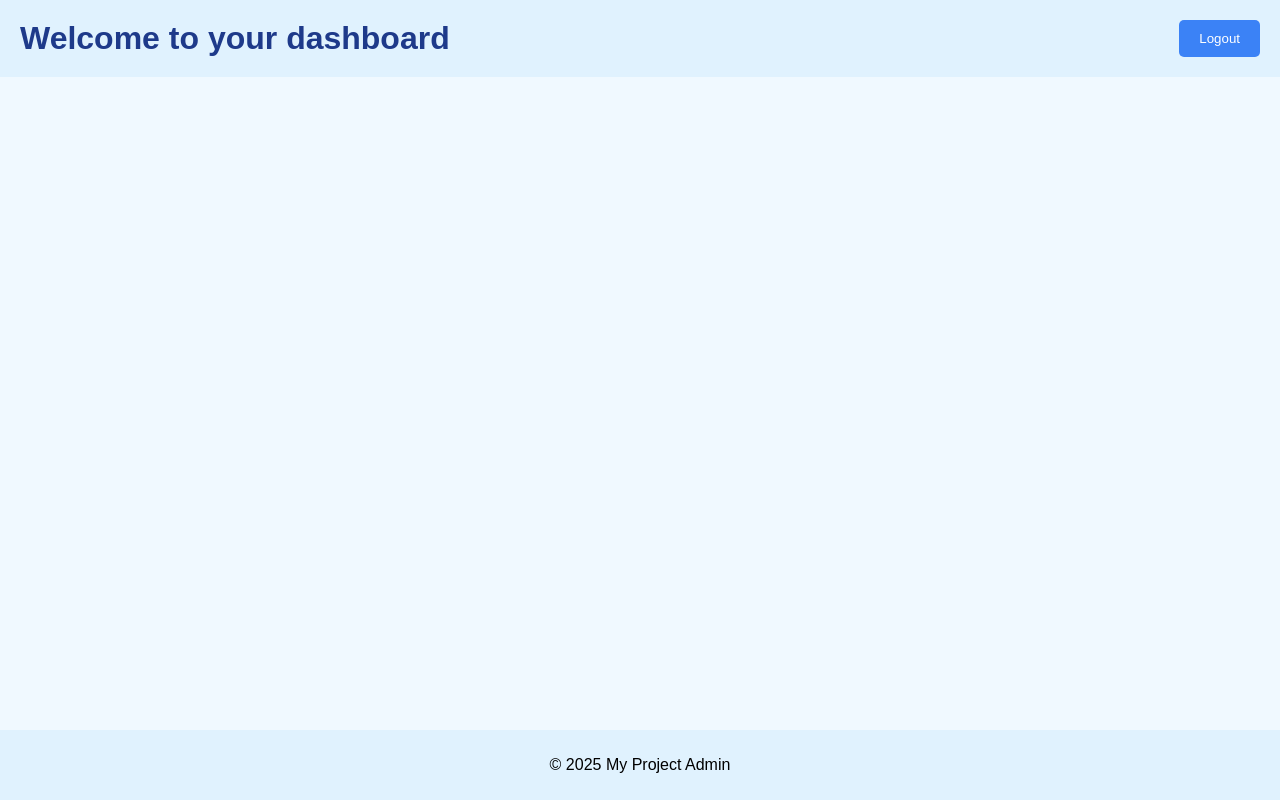
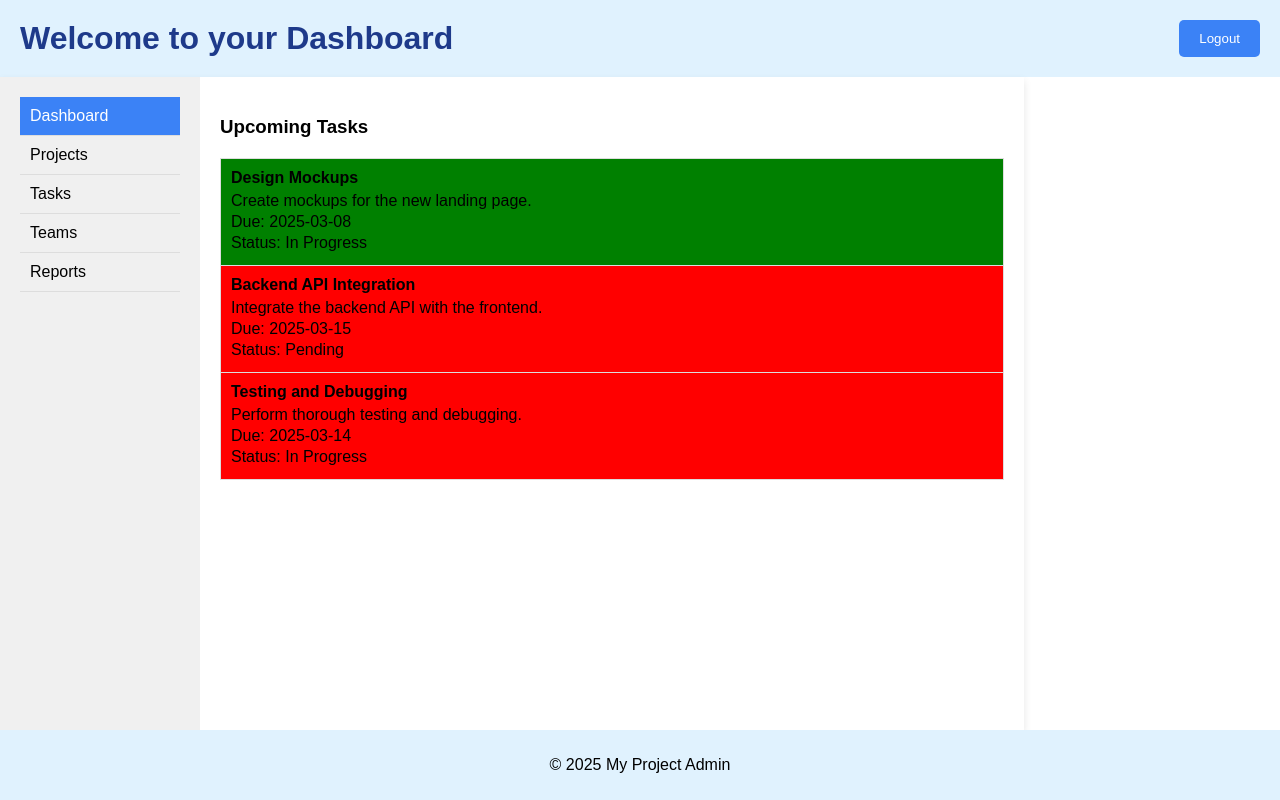
Before and after one commit to gamepow/project-myfinances-tool-web, a React (Create React App) app: page /dashboard in a window 1280 px wide. Built offline with nearby package versions, Linux system fonts and the light colour scheme; sample sign-in values are in the browser's storage.

Commit message:
Login fix

```diff
--- a/src/App.js
+++ b/src/App.js
@@ -6,6 +6,7 @@ import { NavigationProvider } from './context/NavigationContext';
 import Landingpage from './containers/LandingPage';
 import Loginpage from './containers/Login';
 import Dashboardpage from './containers/Dashboard';
+import ProtectedRoute from './components/ProtectedRoute';
 
 function App() {
   return (
@@ -15,7 +16,13 @@ function App() {
           <Routes>
             <Route path="/" element={<Landingpage />} />
             <Route path="/login" element={<Loginpage />} />
-            <Route path="/dashboard" element={<Dashboardpage />} />
+            <Route path="/dashboard" element=
+              {
+                <ProtectedRoute>
+                  <Dashboardpage />
+                </ProtectedRoute>
+              }
+            />
           </Routes>
         </NavigationProvider>
       </UserProvider>
--- /dev/null
+++ b/src/components/ProtectedRoute.js
@@ -0,0 +1,23 @@
+import React, { useEffect } from "react";
+import { useNavigation } from '../context/NavigationContext';
+import { useUser } from '../context/UserContext';
+
+const ProtectedRoute = ({ children }) => {
+    const { user } = useUser();
+    const navigate = useNavigation();
+
+    useEffect(() => {
+        if (!user) {
+            // redirect to login page
+            navigate('/login', { replace:true});
+        }
+    }, [user, navigate]);
+
+    if(!user){
+        return null; // prevent rendering children before redirection
+    }
+
+    return children;
+};
+
+export default ProtectedRoute;
--- a/src/components/css/Dashboard.css
+++ b/src/components/css/Dashboard.css
@@ -26,22 +26,83 @@
   cursor: pointer;
 }
 
-  .dashboardPage main {
+.dashboardContainer {
+  display: flex;
+  width: 80%; /* Adjust width as needed */
+  max-width: 1200px; /* Optional: set a max-width */
+  height: 90%; /* Adjust height as needed */
+  box-shadow: 0 4px 8px rgba(0, 0, 0, 0.1); /* Optional: add a shadow */
+}
+
+.dashboardMenu {
+  width: 200px;
+  background-color: #f0f0f0;
+  padding: 20px;
+  box-sizing: border-box;
+}
+
+.dashboardMenu ul {
+  list-style: none;
+  padding: 0;
+  margin: 0;
+}
+
+.dashboardMenu li {
+  padding: 10px;
+  cursor: pointer;
+  border-bottom: 1px solid #ddd;
+}
+
+.dashboardMenu li:hover {
+  background-color: #e0e0e0;
+}
+
+.dashboardMenu li.active {
+  background-color: #3b82f6; /* Highlight color */
+  color: white; /* Text color */
+}
+
+.dashboardContent {
   flex: 1;
   display: flex;
-    justify-content: center;
-    align-items: center;
-    background-color: #f0f9ff;
+  flex-direction: column;
 }
 
-  .dashboardPage main div {
-    text-align: center;
+.dashboardContent main {
+  flex: 1;
+  padding: 20px;
 }
 
-  .dashboardPage main h2 {
-    color: #1e3a8a;
+/* Tasks styles */
+
+.dashboardContent main table {
+  width: 100%;
+  border-collapse: collapse;
+  margin-top: 20px;
 }
 
-  .dashboardPage main p {
-    color: #4b5563;
+.dashboardContent main table td {
+  border: 1px solid #ddd;
+  padding: 10px;
 }
+
+.task-cell {
+  text-align: left;
+}
+
+.task-title {
+  font-weight: bold;
+  margin-bottom: 5px;
+}
+
+.task-description,
+.task-due-date,
+.task-status {
+  margin-bottom: 3px;
+}
+
+.dashboardContent main table tr:nth-child(even) {
+  background-color: #f9f9f9;
+}
+
+/* End Tasks styles*/
--- a/src/containers/Dashboard.js
+++ b/src/containers/Dashboard.js
@@ -1,52 +1,115 @@
 import React from 'react';
 import { useUser } from '../context/UserContext';
 import { useNavigation } from '../context/NavigationContext';
+import { useLocation } from 'react-router-dom';
 import '../components/css/Main.css';
 import '../components/css/Dashboard.css';
 
 function Dashboard(){
-    const { user, logout } = useUser();
-
+    const { logout } = useUser();
     const navigate = useNavigation();
+    const location = useLocation(); // Get current location
 
     const handleLogout = () => {
         logout();
         navigate('/');
     };
 
-    const handleLoginPage = () => {
-        navigate('/login')
+    const handleMenuClick = (route) => {
+        navigate(route);
     }
 
-    if (!user) {
-        return (
-            <div className="landingPage">
-                <header>
-                    <h1>My Project Administrator</h1>
-                    <button onClick={handleLoginPage}>Login</button>
-                </header>
-                <main>
-                    <div>
-                        <p>Access not available, please authenticate first.</p>
-                        <button onClick={handleLoginPage}>Login</button>
-                    </div>
-                </main>
-                <footer>
-                    <p>&copy; {new Date().getFullYear()} My Project Admin</p>
-                </footer>
-            </div>
-        );
-    }
+    // TODO: Delete this placeholder once DB is connected
+    const tasks = [
+        {
+        title: 'Design Mockups',
+        description: 'Create mockups for the new landing page.',
+        dueDate: '2025-03-08',
+        status: 'In Progress',
+        },
+        {
+        title: 'Backend API Integration',
+        description: 'Integrate the backend API with the frontend.',
+        dueDate: '2025-03-15',
+        status: 'Pending',
+        },
+        {
+        title: 'Testing and Debugging',
+        description: 'Perform thorough testing and debugging.',
+        dueDate: '2025-03-14',
+        status: 'In Progress',
+        },
+    ];
+
+    const getTaskColor = (dueDate) => {
+        const today = new Date();
+        const due = new Date(dueDate);
+        const diffTime = today - due;
+        const diffDays = Math.ceil(diffTime / (1000 * 60 * 60 * 24));
+
+        console.log(today);
+        console.log(diffDays);
+
+        if (diffDays > 5) {
+          return 'green';
+        } else if (diffDays >= 3 && diffDays <= 5) {
+          return 'yellow';
+        } else if (diffDays < 3) {
+          return 'red';
+        } else {
+          return 'gray';
+        }
+      };
 
     return (
 
         <div className="dashboardPage">
             <header>
-                <h1>Welcome to your dashboard</h1>
+                <h1>Welcome to your Dashboard</h1>
                 <button onClick={handleLogout}>Logout</button>
             </header>
-            <main>
-            </main>
+            <div className='dashboardContainer'>
+                <aside className="dashboardMenu">
+                    <ul>
+                        <li onClick={() => handleMenuClick('/dashboard')}
+                            className={location.pathname === '/dashboard' ? 'active' : ''}
+                        > Dashboard</li>
+                        <li
+                            onClick={() => handleMenuClick('/projects')}
+                            className={location.pathname === '/projects' ? 'active' : ''}
+                        > Projects</li>
+                        <li onClick={() => handleMenuClick('/tasks')}
+                            className={location.pathname === '/tasks' ? 'active' : ''}
+                        >Tasks</li>
+                        <li onClick={() => handleMenuClick('/teams')}
+                            className={location.pathname === '/teams' ? 'active' : ''}
+                        >Teams</li>
+                        <li onClick={() => handleMenuClick('/reports')}
+                            className={location.pathname === '/reports' ? 'active' : ''}
+                        >Reports</li>
+                    </ul>
+                </aside>
+                <div className="dashboardContent">
+                <main>
+                    <h3>Upcoming Tasks</h3>
+                    <table>
+                        <tbody>
+                            {tasks.map((task, index) => (
+                            <tr key={index}>
+                                <td className="task-cell"
+                                    style={{ backgroundColor: getTaskColor(task.dueDate) }}>
+                                    <div className="task-title">{task.title}</div>
+                                    <div className="task-description">{task.description}</div>
+                                    <div className="task-due-date">Due: {task.dueDate}</div>
+                                    <div className="task-status">Status: {task.status}</div>
+                                </td>
+                            </tr>
+                            ))}
+                        </tbody>
+                    </table>
+                </main>
+                </div>
+            </div>
             <footer>
                 <p>&copy; {new Date().getFullYear()} My Project Admin</p>
             </footer>
--- a/src/containers/Login.js
+++ b/src/containers/Login.js
@@ -1,22 +1,28 @@
 import '../components/css/Login.css';
 import '../components/css/Main.css';
 import { useNavigation } from '../context/NavigationContext';
-import React, { useState } from 'react';
+import React, { useEffect, useState } from 'react';
 import { useUser } from '../context/UserContext';
 
 function Login() {
   const [username, setUserName] = useState('');
   const [password, setPassword] = useState('');
-  const { login, loading, error } = useUser();
+  const { login, loading, error, user } = useUser();
   const navigate =useNavigation();
 
   const handleLogin = async (e) => {
     e.preventDefault();
     await login(username, password);
-    if(!error){
+    /*if(!error){
+      navigate('/dashboard');
+    }*/
+  };
+
+  useEffect(() => {
+    if (user && !error) {
       navigate('/dashboard');
     }
-  };
+  }, [user, error, navigate]);
 
   const handleHomePage = () => {
       navigate('/')
--- a/src/context/UserContext.js
+++ b/src/context/UserContext.js
@@ -15,20 +15,22 @@ export const UserProvider = ({ children }) => {
         }
     }, [user]);
 
-    const login = async (userName, password) => {
+    const login = async (username, password) => {
         setLoading(true);
         setError(null);
         try{
-            const userData = await fetch('http://localhost:8080/api/auth/login', {
+            const response = await fetch('http://localhost:8080/api/auth/login', {
                 method: 'POST',
                 headers: {
                     'Content-Type': 'application/json',
                 },
-                body: JSON.stringify({ userName, password }),
+                body: JSON.stringify({ username, password }),
             });
-            if(!userData.ok){
+
+            if(!response.ok){
                 throw new Error('Invalid credentials');
             }
+            const userData = await response.json();
             setUser(userData);
             setLoading(false);
         } catch(err){
```
Lines whose indentation alone changed are shown as unchanged.
